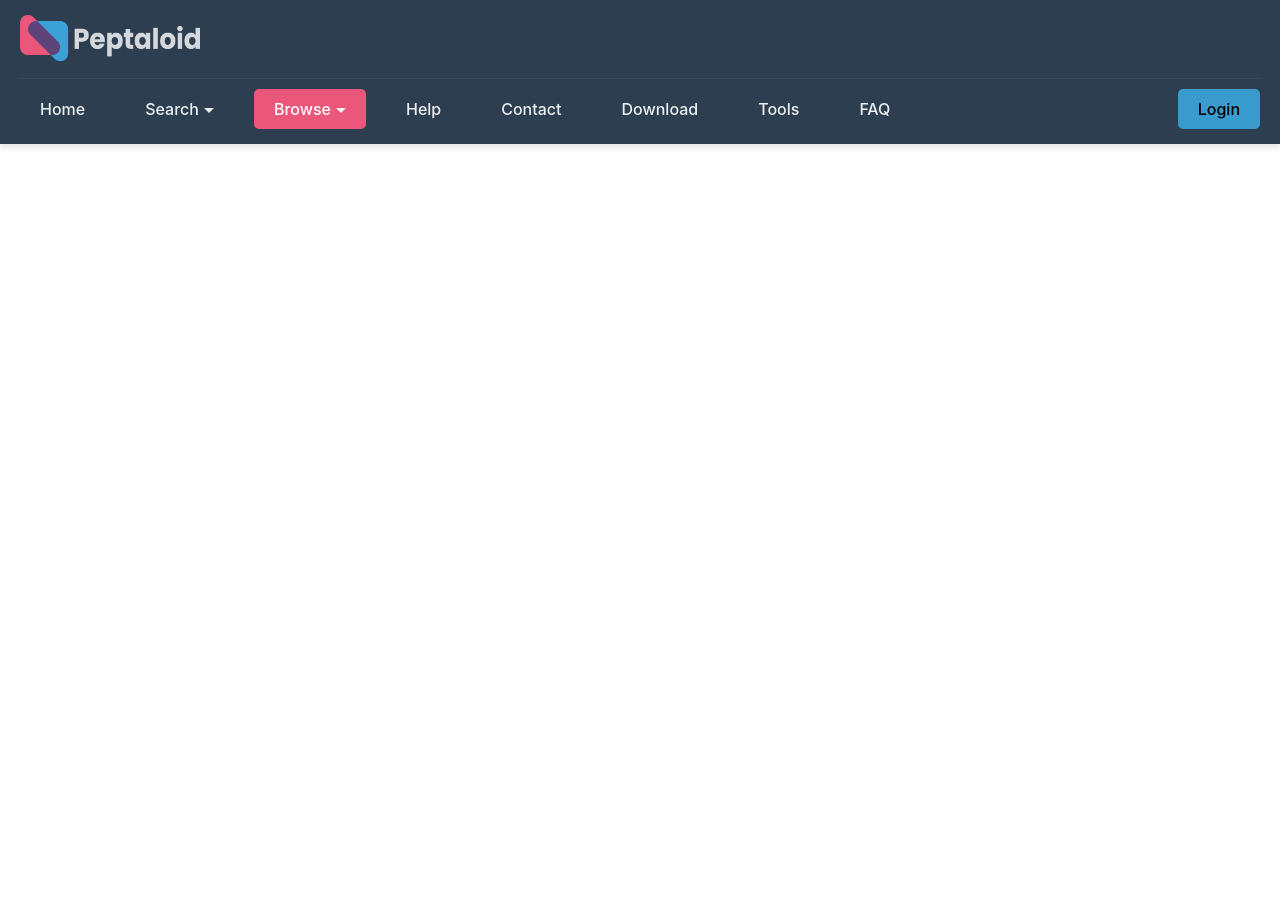
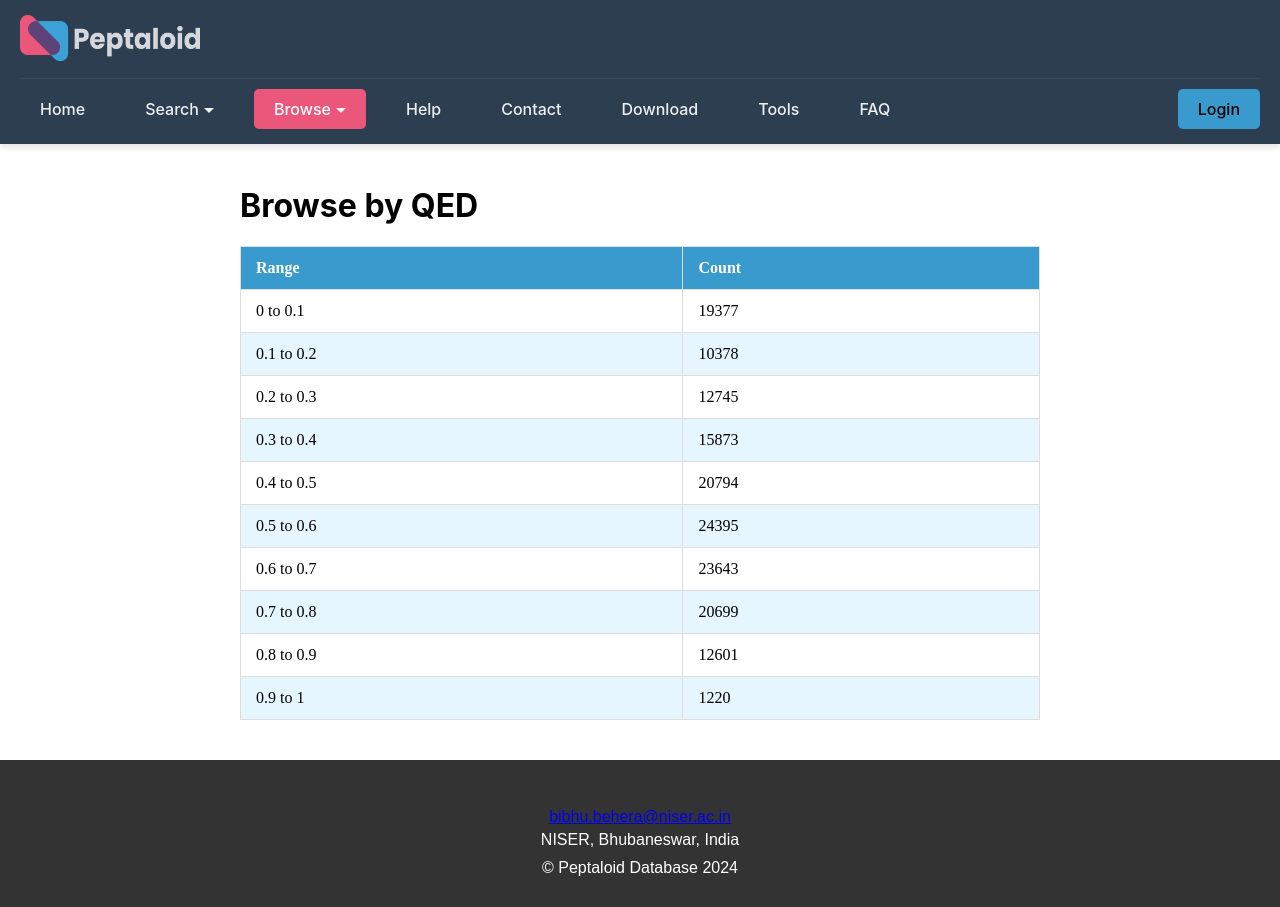
Before and after one commit to Bibhuprasadbehera/Peptaloid-database, a React (Create React App) app: page /browse/qed in a window 1280 px wide. Before the commit the page ends 800 px from the top, so only its background shows below. Built offline with nearby package versions, Linux system fonts and the light colour scheme.

Commit message:
added browsepage

```diff
--- a/package.json
+++ b/package.json
@@ -6,6 +6,7 @@
     "@testing-library/jest-dom": "^5.17.0",
     "@testing-library/react": "^13.4.0",
     "@testing-library/user-event": "^13.5.0",
+    "chart.js": "^4.4.3",
     "react": "^18.3.1",
     "react-dom": "^18.3.1",
     "react-router-dom": "^6.23.1",
--- a/src/App.js
+++ b/src/App.js
@@ -1,29 +1,36 @@
 // App.js
 
-import { BrowserRouter as Router, Route, Routes } from 'react-router-dom';
+import { BrowserRouter as Router, Route, Routes } from "react-router-dom";
 
-import Navbar from './components/Navbar';
-import Footer from './components/Footer';
-import Header from './components/Header';
-import HomePage from './pages/Homepage';
-import SearchPage from './pages/Searchpage';
-import ContactPage from './pages/Contactpage';
-import HelpPage from './pages/Helppage';
-import BrowsePage from './pages/Browsepage';
+import Navbar from "./components/Navbar";
+import Footer from "./components/Footer";
+import Header from "./components/Header";
+import HomePage from "./pages/Homepage";
+import SearchPage from "./pages/Searchpage";
+import ContactPage from "./pages/Contactpage";
+import HelpPage from "./pages/Helppage";
+import BrowsePage from "./pages/BrowsePage";
 
 // newly added pages in update 1
-import DownloadPage from './pages/Downloadpage';
-import LoginPage from './pages/Loginpage';
-import NotFoundPage from './pages/Notfoundpage';
-import ToolsPage from './pages/Toolspage';
-import FAQPage from './pages/FAQpage';
+import DownloadPage from "./pages/Downloadpage";
+import LoginPage from "./pages/Loginpage";
+import NotFoundPage from "./pages/Notfoundpage";
+import ToolsPage from "./pages/Toolspage";
+import FAQPage from "./pages/FAQpage";
 
 // newly added pages in update 2
-import MoleculeDetails from './components/Molecules/MoleculeDetails';
-import MoleculeCard from './components/Molecules/MoleculeCard';
-import Pagination from './components/Pagination/Pagination';
-import FilterBar from './components/Search/FilterBar';
-import SearchBar from './components/Search/SearchBar';
+import MoleculeDetails from "./components/Molecules/MoleculeDetails";
+import MoleculeCard from "./components/Molecules/MoleculeCard";
+import Pagination from "./components/Pagination/Pagination";
+import FilterBar from "./components/Search/FilterBar";
+import SearchBar from "./components/Search/SearchBar";
+
+// newly added pages in update 3 (browsepage)
+import Carbon from "./pages/Browsepage/Carbon";
+import MolecularWeight from "./pages/Browsepage/MolecularWeight";
+import Source from "./pages/Browsepage/Source";
+import QED from "./pages/Browsepage/QED";
+import Lipinski from "./pages/Browsepage/Lipinski";
 
 function App() {
   return (
@@ -40,6 +47,12 @@ function App() {
           <Route path="/login" element={<LoginPage />} />
           <Route path="/tools" element={<ToolsPage />} />
           <Route path="/browse" element={<BrowsePage />} />
+          <Route path="/" element={<HomePage />} />
+          <Route path="/browse/carbon" element={<Carbon />} />
+          <Route path="/browse/molecularweight" element={<MolecularWeight />} />
+          <Route path="/browse/source" element={<Source />} />
+          <Route path="/browse/qed" element={<QED />} />
+          <Route path="/browse/lipinski" element={<Lipinski />} />
           <Route path="/molecule-details" element={<MoleculeDetails />} />
           <Route element={<NotFoundPage />} />
         </Routes>
--- a/src/components/Footer.js
+++ b/src/components/Footer.js
@@ -17,7 +17,7 @@ const Footer = () => {
         <p><a href="mailto:info@example.com">bibhu.behera@niser.ac.in</a></p>
         <p>NISER, Bhubaneswar, India</p>
       </div>
-      <p>&copy; Alkaloid Database {new Date().getFullYear()}</p>
+      <p>&copy; Peptaloid Database {new Date().getFullYear()}</p>
     </footer>
   );
 };
--- a/src/components/Pagination/Pagination.js
+++ b/src/components/Pagination/Pagination.js
@@ -1,9 +1,13 @@
 // Pagination.js
 import React from 'react';
+import MoleculeCard from '../Molecules/MoleculeCard';
 
-const Pagination = ({ onPageChange }) => {
+const Pagination = ({ onPageChange, molecules }) => {
     return (
         <div>
+            {molecules.map((molecule, index) => (
+                <MoleculeCard key={index} molecule={molecule} />
+            ))}
             <button onClick={() => onPageChange('prev')}>Previous</button>
             <button onClick={() => onPageChange('next')}>Next</button>
         </div>
--- a/src/pages/Browsepage.js
+++ b/src/pages/Browsepage.js
@@ -5,13 +5,33 @@ import Navbar from '../components/Navbar';
 import Header from '../components/Header';
 import Footer from '../components/Footer';
 
-const Browsepage = () => {
-    return (
-        <div>
-            <h1>kndks</h1>
-            <Footer />
-        </div>
-    );
+
+const BrowsePage = ({ title, headers, data }) => {
+  return (
+    <div className="browse-container">
+      <h1>{title}</h1>
+      <table className="browse-table">
+        <thead>
+          <tr>
+            {headers.map((header, index) => (
+              <th key={index}>{header}</th>
+            ))}
+          </tr>
+        </thead>
+        <tbody>
+          {data.map((row, index) => (
+            <tr key={index}>
+              {row.map((cell, cellIndex) => (
+                <td key={cellIndex} data-label={headers[cellIndex]}>
+                  {cell}
+                </td>
+              ))}
+            </tr>
+          ))}
+        </tbody>
+      </table>
+    </div>
+  );
 };
 
-export default Browsepage;
+export default BrowsePage;
--- /dev/null
+++ b/src/pages/Browsepage/Browse.css
@@ -0,0 +1,66 @@
+.browse-container {
+  padding: 20px;
+  margin: 0 auto;
+  max-width: 800px;
+  text-align: left;
+  background-color: #ffffff; /* Added background color */
+}
+
+.browse-table {
+  width: 100%;
+  border-collapse: collapse;
+  margin: 20px 0;
+  font-family: 'Times New Roman', Times, serif; /* Added font family */
+}
+
+.browse-table th, .browse-table td {
+  padding: 12px 15px; /* Changed padding */
+  border: 1px solid #ddd;
+  text-align: left; /* Changed text alignment for both th and td */
+}
+
+.browse-table th {
+  background-color: #399bcd; /* Changed background color */
+  color: white;
+}
+
+.browse-table tr:nth-child(even) {
+  background-color: #e6f6ff; /* Added background color for even rows */
+}
+
+.browse-table tr:hover {
+  background-color: #9c9c9c; /* Added background color for hover */
+}
+
+/* Added CSS for responsive table */
+@media screen and (max-width: 600px) {
+  .browse-table thead {
+    display: none;
+  }
+
+  .browse-table, .browse-table tbody, .browse-table tr, .browse-table td {
+    display: block;
+    width: 100%;
+  }
+
+  .browse-table tr {
+    margin-bottom: 15px;
+  }
+
+  .browse-table td {
+    text-align: right;
+    padding-left: 50%;
+    text-align: right;
+    position: relative;
+  }
+
+  .browse-table td::before {
+    content: attr(data-label);
+    position: absolute;
+    left: 0;
+    width: 50%;
+    padding-left: 15px;
+    font-weight: bold;
+    text-align: left;
+  }
+}
--- /dev/null
+++ b/src/pages/Browsepage/Carbon.js
@@ -0,0 +1,28 @@
+import React from 'react';
+import './Browse.css';
+import BrowsePage from '../BrowsePage'; // Ensure this path is correct
+import Footer from '../../components/Footer'; // Corrected path
+
+const carbonHeaders = ["Range", "Count"];
+const carbonData = [
+  ["0 to 10", 1315],
+  ["10 to 20", 29735],
+  ["20 to 30", 84046],
+  ["30 to 40", 27844],
+  ["40 to 50", 7411],
+  ["50 to 60", 4879],
+  ["60 to 70", 2687],
+  ["70 to 80", 1637],
+  ["80 to 90", 948],
+  ["90 to 100", 625],
+  ["100 and above", 598]
+];
+
+const Carbon = () => (
+  <div>
+    <BrowsePage title="Browse by No. of Carbon" headers={carbonHeaders} data={carbonData} />
+    <Footer />
+  </div>
+);
+
+export default Carbon;
--- /dev/null
+++ b/src/pages/Browsepage/Lipinski.js
@@ -0,0 +1,22 @@
+import React from 'react';
+import './Browse.css';
+import BrowsePage from '../BrowsePage';
+import Footer from '../../components/Footer'; // Corrected path
+
+const lipinskiHeaders = ["Rule", "Count"];
+const lipinskiData = [
+  ["0", 1829],
+  ["1", 16884],
+  ["2", 14844],
+  ["3", 31822],
+  ["4", 96346]
+];
+
+const Lipinski = () => (
+  <div>
+    <BrowsePage title="Browse by Lipinski Rule" headers={lipinskiHeaders} data={lipinskiData} />
+    <Footer />
+  </div>
+);
+
+export default Lipinski;
--- /dev/null
+++ b/src/pages/Browsepage/MolecularWeight.js
@@ -0,0 +1,34 @@
+import React from 'react';
+import './Browse.css';
+import BrowsePage from '../BrowsePage';
+import Footer from '../../components/Footer'; // Corrected path
+
+
+const mwHeaders = ["Range", "Count"];
+const mwData = [
+  ["0 to 100", 7],
+  ["100 to 200", 701],
+  ["200 to 300", 6468],
+  ["300 to 400", 34080],
+  ["400 to 500", 60721],
+  ["500 to 600", 26351],
+  ["600 to 700", 9462],
+  ["700 to 800", 4731],
+  ["800 to 900", 3963],
+  ["900 to 1000", 2928],
+  ["1000 to 1100", 3137],
+  ["1100 to 1200", 2186],
+  ["1200 to 1300", 1451],
+  ["1300 to 1400", 1093],
+  ["1400 to 1500", 962],
+  ["1500 and above", 3484]
+];
+
+const MolecularWeight = () => (
+  <div>
+    <BrowsePage title="Browse by Molecular Weight" headers={mwHeaders} data={mwData} />
+    <Footer />
+  </div>
+);
+
+export default MolecularWeight;
--- /dev/null
+++ b/src/pages/Browsepage/QED.js
@@ -0,0 +1,28 @@
+import React from 'react';
+import './Browse.css';
+import BrowsePage from '../BrowsePage';
+import Footer from '../../components/Footer'; // Corrected path
+
+const qedHeaders = ["Range", "Count"];
+const qedData = [
+  ["0 to 0.1", 19377],
+  ["0.1 to 0.2", 10378],
+  ["0.2 to 0.3", 12745],
+  ["0.3 to 0.4", 15873],
+  ["0.4 to 0.5", 20794],
+  ["0.5 to 0.6", 24395],
+  ["0.6 to 0.7", 23643],
+  ["0.7 to 0.8", 20699],
+  ["0.8 to 0.9", 12601],
+  ["0.9 to 1", 1220]
+];
+
+const QED = () => (
+  <div>
+    <BrowsePage title="Browse by QED" headers={qedHeaders} data={qedData} />
+    <Footer />
+  </div>
+);
+
+
+export default QED;
--- /dev/null
+++ b/src/pages/Browsepage/Source.js
@@ -0,0 +1,21 @@
+import React from 'react';
+import './Browse.css';
+import BrowsePage from '../BrowsePage';
+import Footer from '../../components/Footer'; // Corrected path
+
+const sourceHeaders = ["Source", "Count"];
+const sourceData = [
+  ["From coconut", 50150],
+  ["From npatlas", 7548],
+  ["From supernatural", 147152],
+  ["From zinc", 7803]
+];
+
+const Source = () => (
+  <div>
+    <BrowsePage title="Browse by Source" headers={sourceHeaders} data={sourceData} />
+    <Footer />
+  </div>
+);
+
+export default Source;
```
Also changed, not shown: 1 other file (tests, documents, lock files or other folders).
